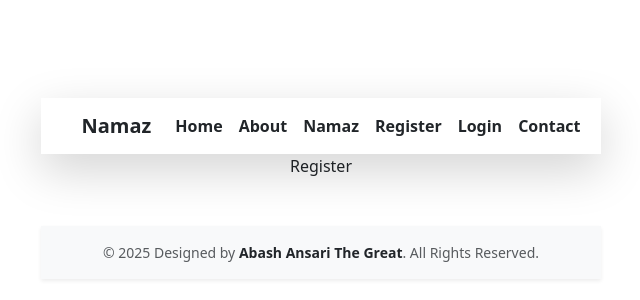
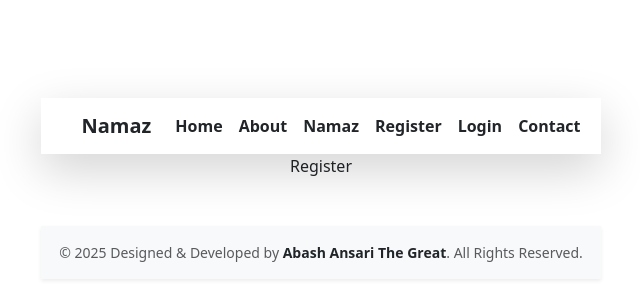
Before and after one commit to Abashansari/Namaz-Time, a React (Vite) app: page /register in a window 1280 px wide. Shown: the part 212-512 px from the top of the page, without its empty margins (319-959 px from the left). Built offline with nearby package versions, Linux system fonts and the light colour scheme; some icons are missing; the HTML template or start-up script is replaced by a standard one.

Commit message:
added new date() function

```diff
--- a/src/Components/Footer.jsx
+++ b/src/Components/Footer.jsx
@@ -5,7 +5,7 @@ export default function Footer() {
   return (
     <footer className="bg-light text-center py-3 shadow-sm mt-5">
       <p className="small mb-0 text-muted">
-        &copy; 2025 Designed by
+        &copy; {new Date().getFullYear()} Designed & Developed by
         <span className="fw-bold text-dark"> Abash Ansari The Great</span>. All Rights Reserved.
       </p>
     </footer>
```
